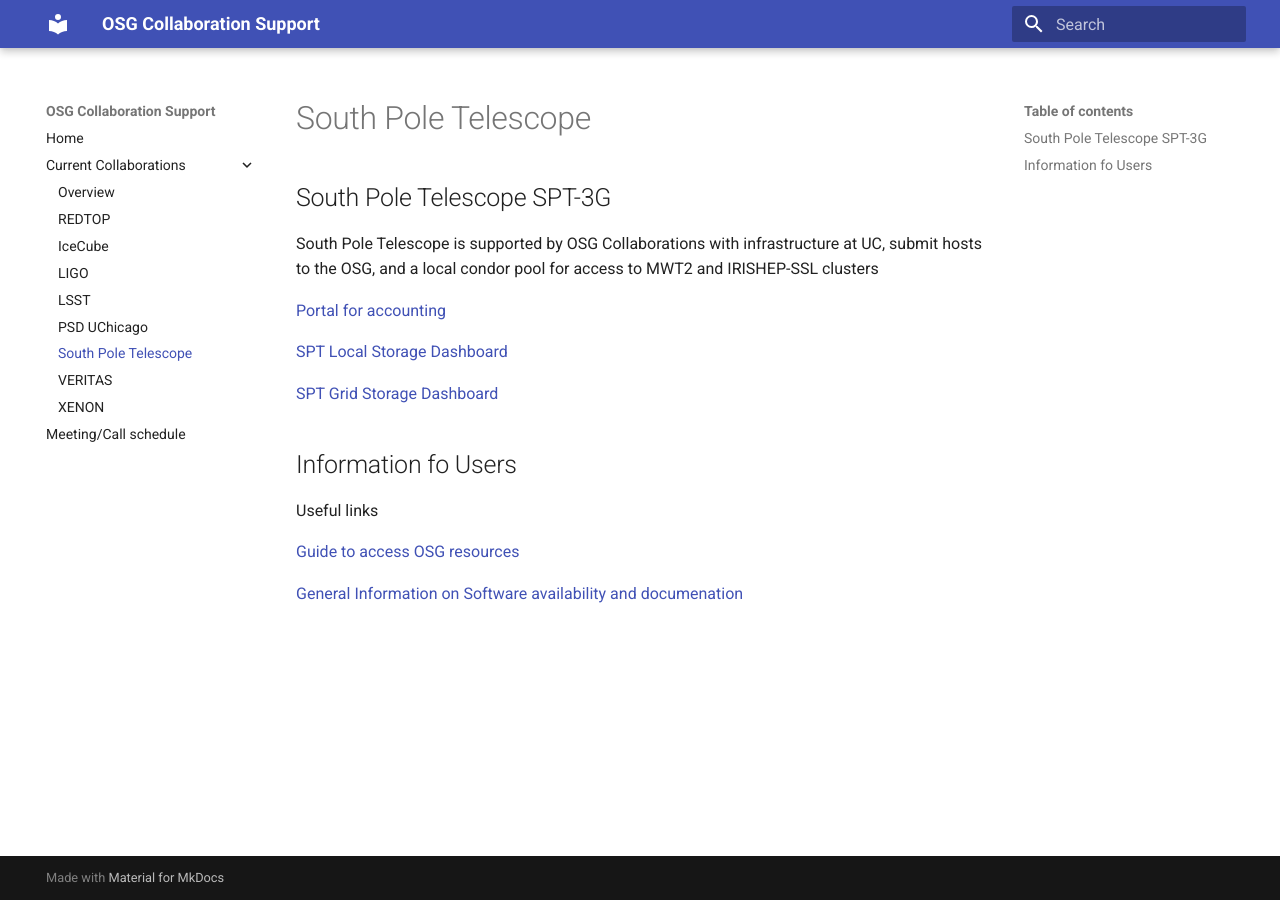
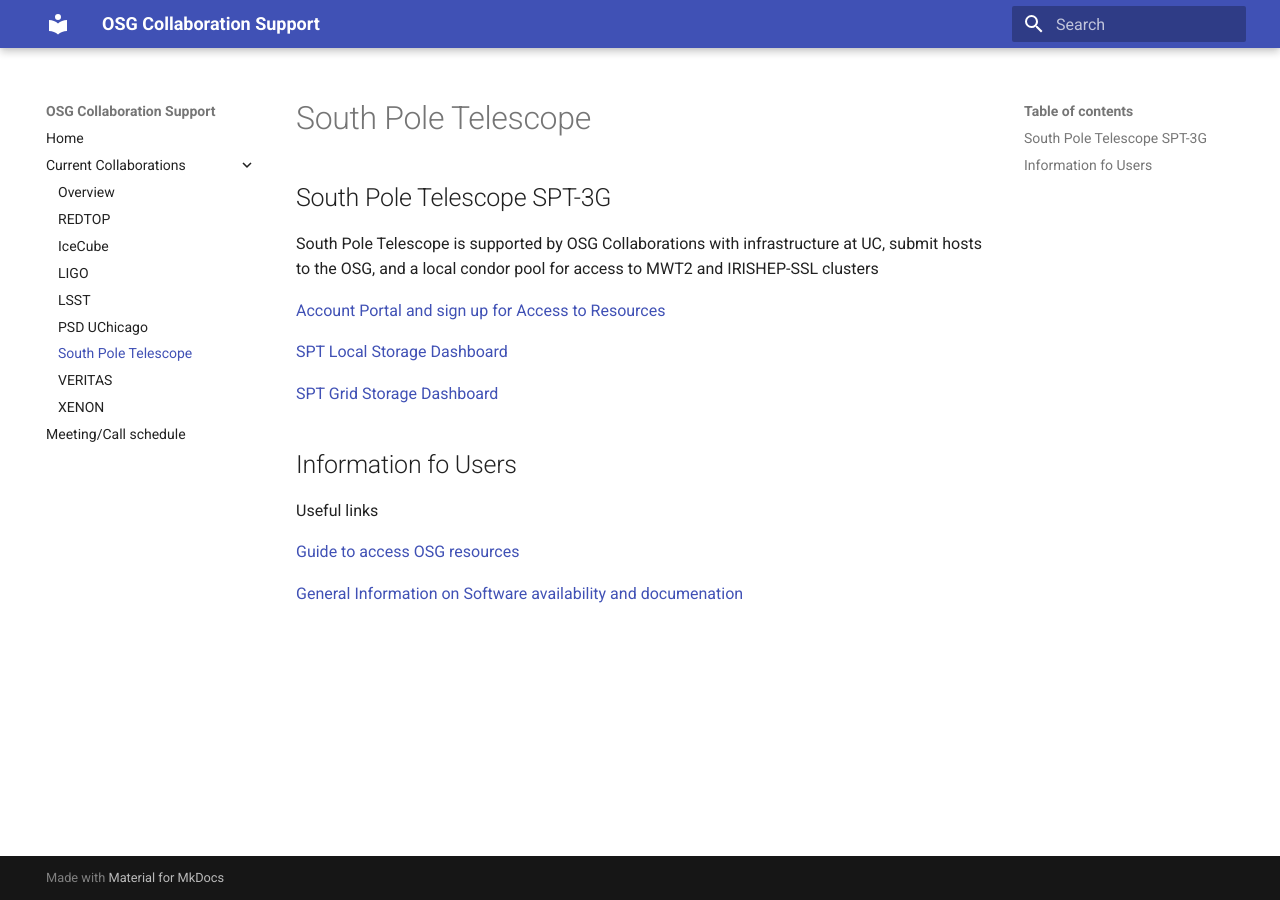
Before and after one commit to osg-htc/collaboration-support, an MkDocs documentation site: the page built from docs/projects/spt.md, in a window 1280 px wide. Built offline with MkDocs 1.6.1 and Material for MkDocs 9.7.7, drawn with Linux system fonts in a browser that asks for light colours; old or Windows-style settings are respelled for this version of MkDocs.

Commit message:
Update spt.md

```diff
--- a/docs/projects/spt.md
+++ b/docs/projects/spt.md
@@ -3,7 +3,7 @@
 South Pole Telescope is supported by OSG Collaborations with infrastructure at UC, submit hosts to the OSG,
 and a local condor pool for access to MWT2 and IRISHEP-SSL clusters
 
-[Portal for accounting](http://spt.ci-connect.net)
+[Account Portal and sign up for Access to Resources](http://spt.ci-connect.net)
 
 [SPT Local Storage Dashboard](https://grafana.mwt2.org/d/0HbLiB_Wk/spt-storage?orgId=1&refresh=5m&from=now-30m&to=now)
 
```
